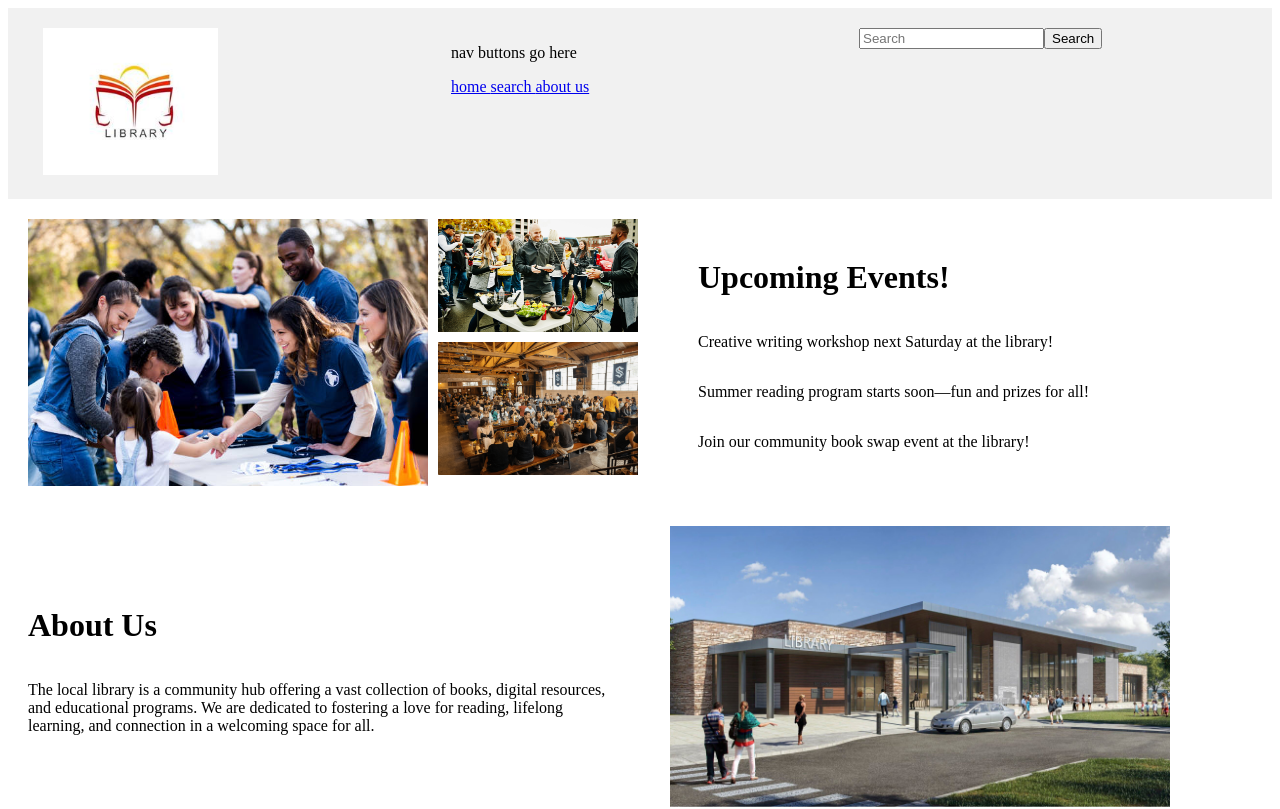
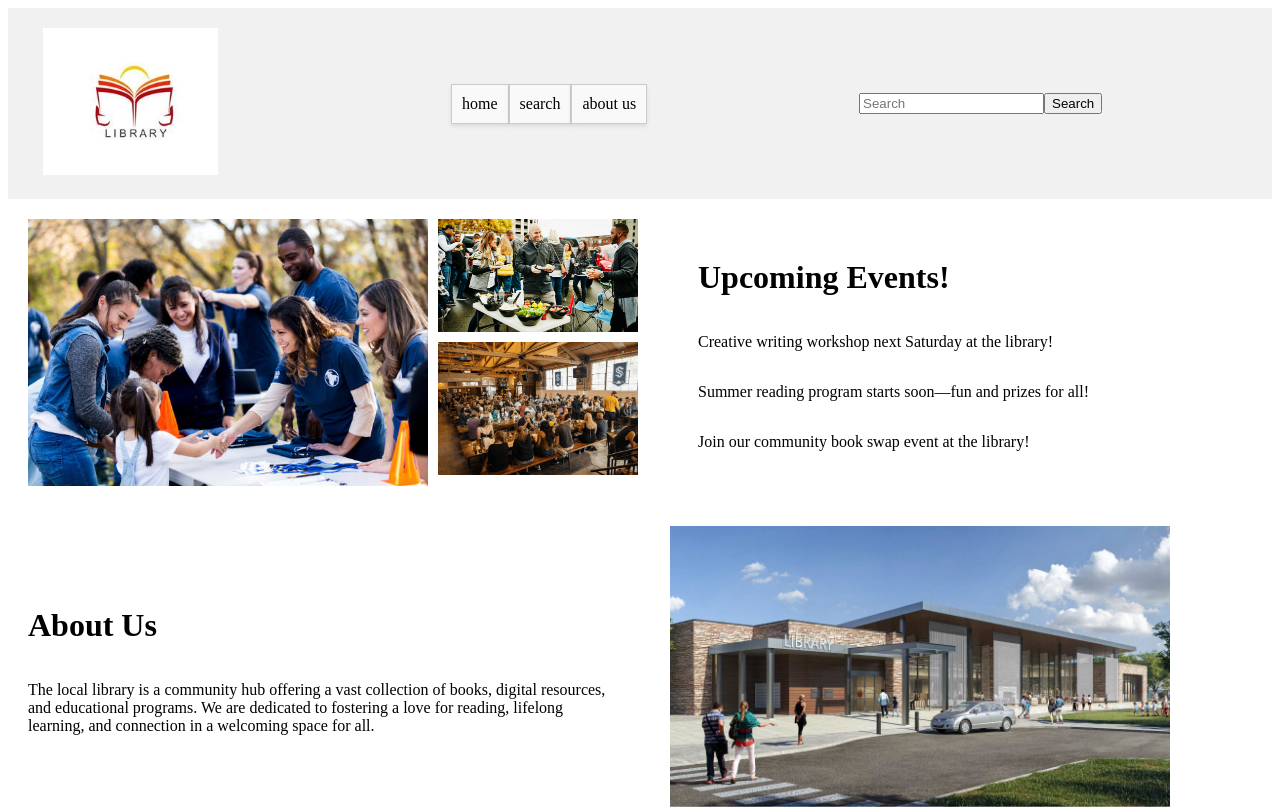
Before and after one commit to MicahQu/FirstWebsite, an Angular app: page / in a window 1280 px wide. Shown: the top 809 px of the page. Built offline with nearby package versions, Linux system fonts and the light colour scheme.

Commit message:
finished header

```diff
--- a/src/app/header/header.component.html
+++ b/src/app/header/header.component.html
@@ -2,13 +2,16 @@
     <!-- <p>&copy; 2024 My Angular App</p> -->
     <div class="header-container">
         <div class="header-column">
+            <a href="/">
             <img src="assets/logo.jpg" alt="Logo">
+            </a>
         </div>
         <div class="header-column">
-            <p>nav buttons go here</p>
-            <a href="/">home </a>
-            <a href="/search-page">search </a>
-            <a href="/about-us">about us</a>
+            <ul>
+                <li><a href="/">home </a></li>
+                <li><a href="/search-page">search </a></li>
+                <li><a href="/about-us">about us</a></li>
+            </ul>
         </div>
         <div class="header-column">
             <form (ngSubmit)="Search()" #contactForm="ngForm">
--- a/src/app/header/header.component.scss
+++ b/src/app/header/header.component.scss
@@ -3,6 +3,8 @@
     justify-content: space-between;
     padding: 20px;
     background-color: #f1f1f1;
+    align-items: center; /* Vertically centers the child elements */
+    justify-content: center; /* Horizontally centers the child elements */
 }
 .header-column{
     flex: 1;
@@ -23,3 +25,20 @@
     width: 175px;
     height: auto;
 }
+.header-column ul{
+    list-style: none;  /* Removes bullet points */
+    padding: 0;
+    margin: 0;
+    display: flex; /* Allows items to be displayed in a row */
+}
+.header-column ul li{
+    border: 1px solid #ccc; /* Adds a border around each item */
+    padding: 10px; /* Adds space inside the box */
+    margin-right: 0px; /* Adds space between boxes */
+    background-color: #f9f9f9; /* Adds a background color */
+    box-shadow: 0 2px 4px rgba(0, 0, 0, 0.1); /* Optional: adds a shadow for depth */
+}
+.header-column ul li a{
+    color: black;
+    text-decoration: none;
+}
```
